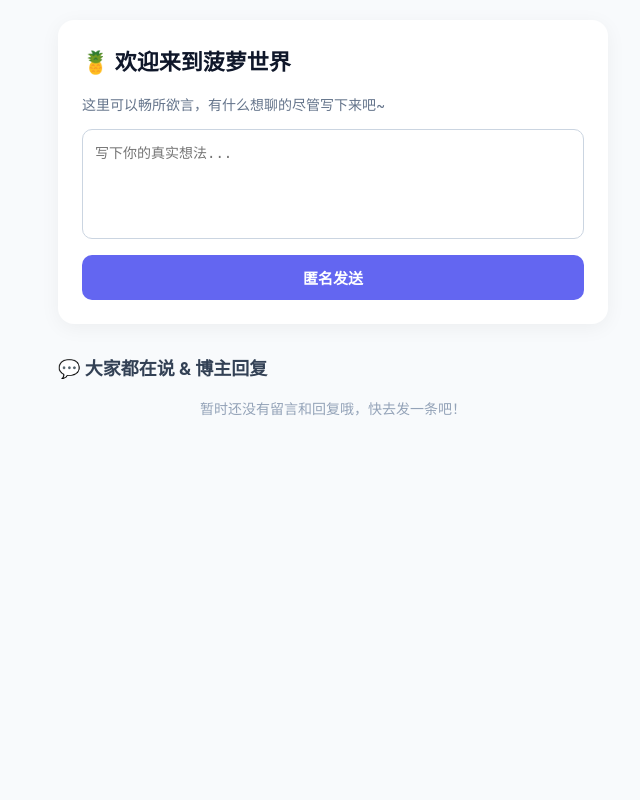
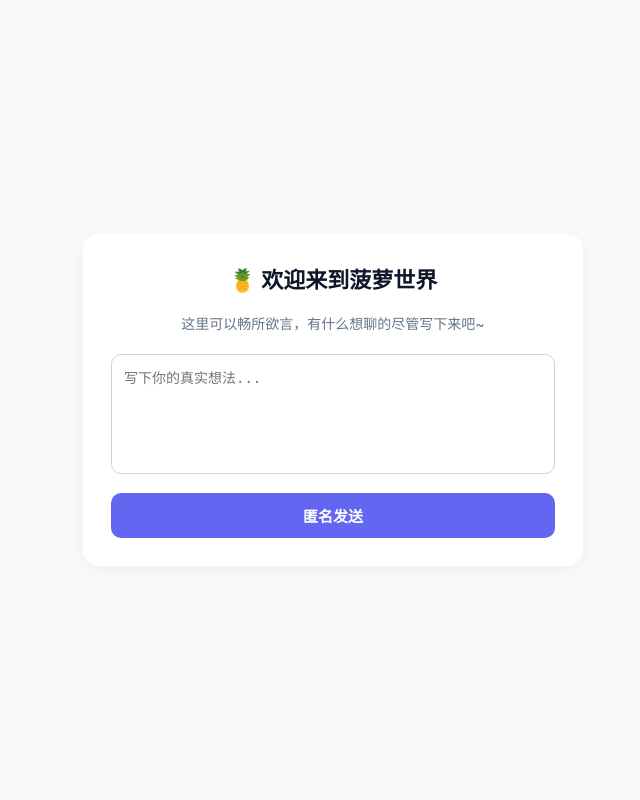
Before and after one commit to maxsonlun-beep/anonymous-box, a Flask app: page / in a window 1280 px wide. Shown: the whole page, without its empty margins (307-947 px from the left). Run offline with Flask 3, Linux system fonts and the light colour scheme.

Commit message:
Update index.html

```diff
--- a/anonymous-box/templates/index.html
+++ b/anonymous-box/templates/index.html
@@ -3,56 +3,33 @@
 <head>
     <meta charset="UTF-8">
     <meta name="viewport" content="width=device-width, initial-scale=1.0">
-    <title>我的匿名提问箱</title>
+    <title>菠萝世界 - 匿名提问箱</title>
     <style>
-        body { font-family: -apple-system, BlinkMacSystemFont, "Segoe UI", Roboto, sans-serif; background: #f8fafc; color: #1e293b; margin: 0; padding: 20px; display: flex; flex-direction: column; align-items: center; }
-        .container { width: 100%; max-width: 550px; }
-        .card { background: white; padding: 24px; border-radius: 16px; box-shadow: 0 4px 20px rgba(0,0,0,0.05); margin-bottom: 20px; box-sizing: border-box; }
+        body { font-family: -apple-system, BlinkMacSystemFont, "Segoe UI", Roboto, sans-serif; background: #f8fafc; color: #1e293b; margin: 0; padding: 20px; display: flex; flex-direction: column; align-items: center; justify-content: center; height: 100vh; box-sizing: border-box; }
+        .container { width: 100%; max-width: 500px; }
+        .card { background: white; padding: 28px; border-radius: 16px; box-shadow: 0 4px 20px rgba(0,0,0,0.05); box-sizing: border-box; text-align: center; }
         h2 { margin-top: 0; color: #0f172a; font-size: 22px; }
-        p { color: #64748b; font-size: 14px; line-height: 1.5; }
-        textarea { width: 100%; height: 110px; padding: 12px; border: 1px solid #cbd5e1; border-radius: 10px; resize: none; box-sizing: border-box; font-size: 14px; outline: none; transition: border-color 0.2s; }
+        p { color: #64748b; font-size: 14px; line-height: 1.5; margin-bottom: 20px; }
+        textarea { width: 100%; height: 120px; padding: 12px; border: 1px solid #cbd5e1; border-radius: 10px; resize: none; box-sizing: border-box; font-size: 14px; outline: none; transition: border-color 0.2s; }
         textarea:focus { border-color: #6366f1; }
-        button { background: #6366f1; color: white; border: none; padding: 12px; border-radius: 10px; width: 100%; margin-top: 12px; font-size: 15px; cursor: pointer; font-weight: 600; transition: background 0.2s; }
+        button { background: #6366f1; color: white; border: none; padding: 12px; border-radius: 10px; width: 100%; margin-top: 15px; font-size: 15px; cursor: pointer; font-weight: 600; transition: background 0.2s; }
         button:hover { background: #4f46e5; }
-        .success { background: #dcfce7; color: #166534; padding: 10px; border-radius: 8px; margin-top: 12px; font-size: 13px; text-align: center; font-weight: 500; }
-
-        /* 留言墙卡片样式 */
-        .msg-item { background: white; padding: 18px; border-radius: 12px; box-shadow: 0 2px 10px rgba(0,0,0,0.03); margin-bottom: 12px; }
-        .msg-text { font-size: 15px; color: #334155; word-break: break-all; margin-bottom: 8px; }
-        .reply-box { background: #f1f5f9; padding: 12px; border-radius: 8px; margin-top: 10px; font-size: 14px; color: #475569; border-left: 3px solid #6366f1; }
-        .reply-title { font-size: 12px; font-weight: bold; color: #6366f1; margin-bottom: 4px; }
+        .success { background: #dcfce7; color: #166534; padding: 12px; border-radius: 10px; margin-top: 15px; font-size: 14px; font-weight: 500; }
     </style>
 </head>
 <body>
     <div class="container">
-        <!-- 投递箱卡片 -->
         <div class="card">
-          <h2>🍍 欢迎来到菠萝世界</h2>
-<p>这里可以畅所欲言，有什么想聊的尽管写下来吧~</p>
+            <h2>🍍 欢迎来到菠萝世界</h2>
+            <p>这里可以畅所欲言，有什么想聊的尽管写下来吧~</p>
             <form method="POST">
                 <textarea name="content" placeholder="写下你的真实想法..." required></textarea>
                 <button type="submit">匿名发送</button>
             </form>
             {% if success %}
-            <div class="success">✨ 发送成功！谢谢你的真心话~</div>
+            <div class="success">✨ 发送成功！你的秘密已经悄悄传达给菠萝啦~</div>
             {% endif %}
         </div>
-
-        <!-- 留言与回复展示墙 -->
-        <h3 style="font-size: 18px; color: #334155; margin-top: 30px;">💬 大家都在说 & 博主回复</h3>
-        {% for msg in messages %}
-        <div class="msg-item">
-            <div class="msg-text">🤫 <b>匿名留言：</b>{{ msg.content }}</div>
-            {% if msg.reply %}
-            <div class="reply-box">
-                <div class="reply-title">✨ 博主回复：</div>
-                <div>{{ msg.reply }}</div>
-            </div>
-            {% endif %}
-        </div>
-        {% else %}
-        <p style="text-align: center; color: #94a3b8; font-size: 14px;">暂时还没有留言和回复哦，快去发一条吧！</p>
-        {% endfor %}
     </div>
 </body>
 </html>
```
